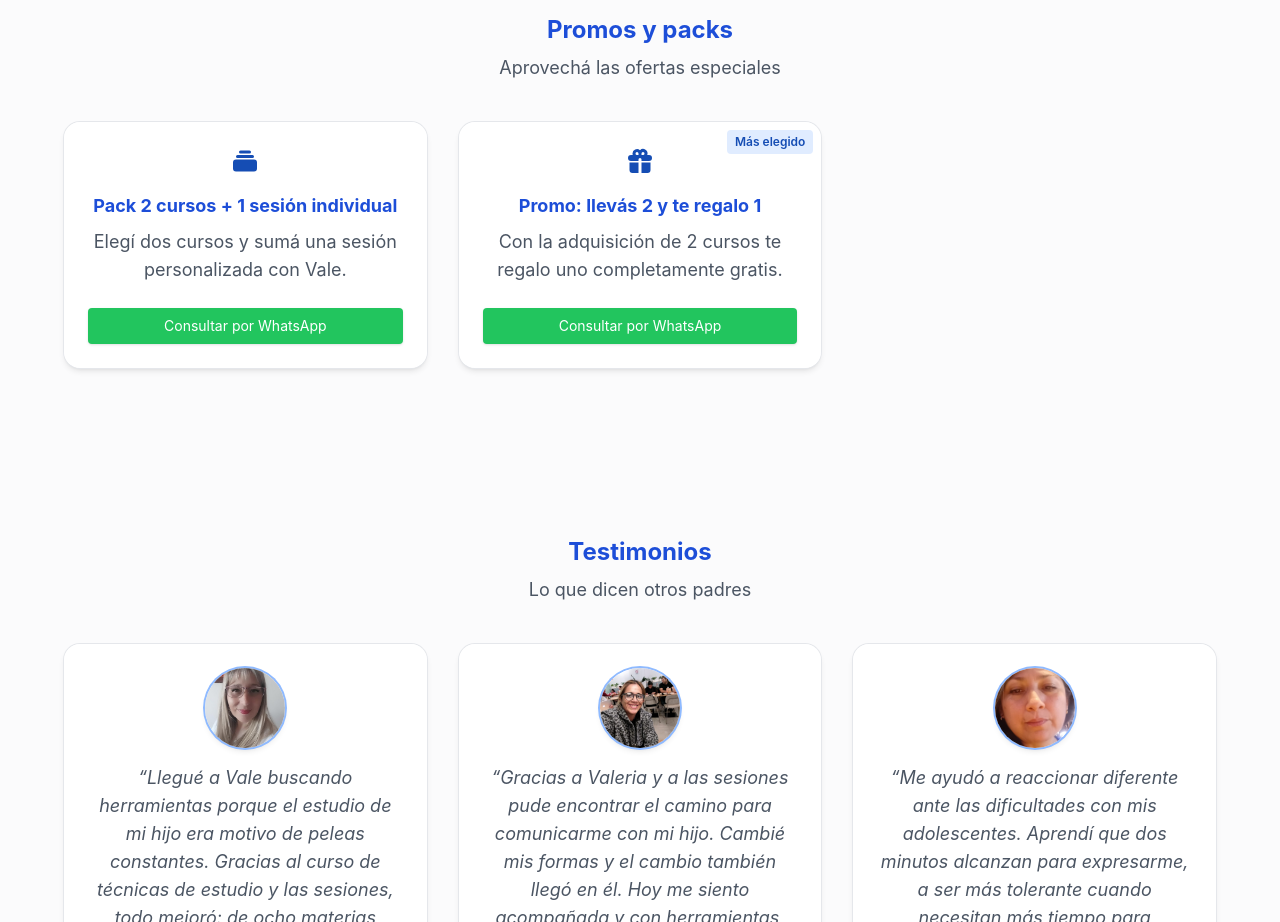
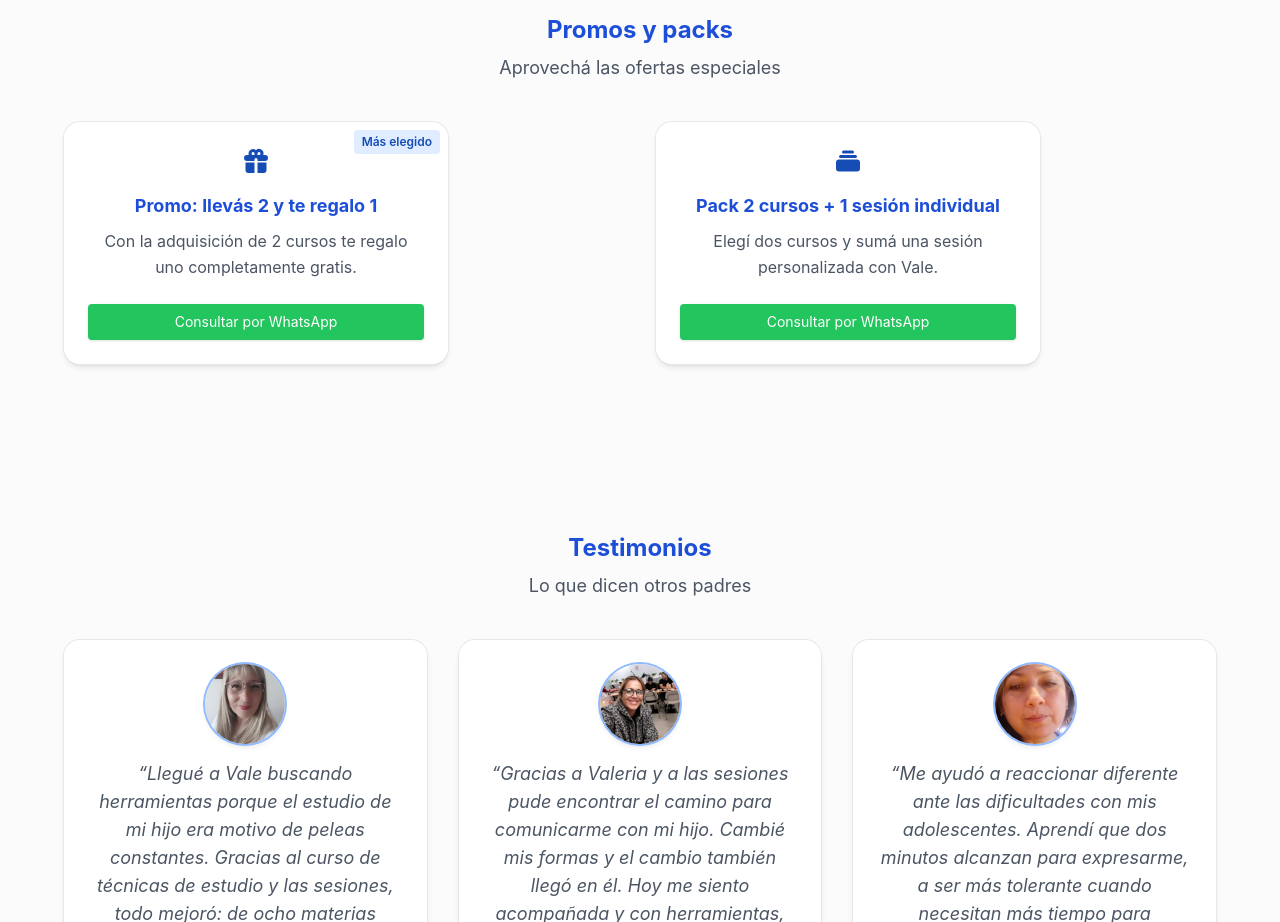
Before and after one commit to sekigan98/dram-adolescentes, a Next.js app: page / in a window 1280 px wide. Shown: the part 2960-3882 px from the top of the page. Built offline with nearby package versions, Linux system fonts and the light colour scheme.

Commit message:
Update Promos.tsx

```diff
--- a/components/Promos.tsx
+++ b/components/Promos.tsx
@@ -2,6 +2,14 @@ import MotionFade from "./MotionFade";
 import { HiGift, HiCollection } from "react-icons/hi";
 
 const promos = [
+  {
+    title: "Promo: llevás 2 y te regalo 1", // 🥇 primero el más elegido
+    desc: "Con la adquisición de 2 cursos te regalo uno completamente gratis.",
+    waLink:
+      "https://wa.me/5492236861939?text=Hola%20Vale%2C%20quiero%20consultar%20por%20la%20promo%20llevás%202%20y%20te%20regalo%201",
+    icon: HiGift,
+    badge: "Más elegido",
+  },
   {
     title: "Pack 2 cursos + 1 sesión individual",
     desc: "Elegí dos cursos y sumá una sesión personalizada con Vale.",
@@ -9,40 +17,32 @@ const promos = [
       "https://wa.me/5492236861939?text=Hola%20Vale%2C%20quiero%20consultar%20por%20la%20promo%202%20cursos%20+%201%20sesión",
     icon: HiCollection,
   },
-  {
-    title: "Promo: llevás 2 y te regalo 1",
-    desc: "Con la adquisición de 2 cursos te regalo uno completamente gratis.",
-    waLink:
-      "https://wa.me/5492236861939?text=Hola%20Vale%2C%20quiero%20consultar%20por%20la%20promo%20llevás%202%20y%20te%20regalo%201",
-    icon: HiGift,
-  },
 ];
 
 export default function Promos() {
   return (
-    <div className="grid sm:grid-cols-2 lg:grid-cols-3 gap-8 justify-items-center items-start">
+    <section
+      id="promos"
+      aria-labelledby="promos-title"
+      className="grid grid-cols-1 sm:grid-cols-2 gap-8 justify-center items-start"
+    >
       {promos.map((p, i) => {
         const Icon = p.icon;
-        const isPopular = p.title.includes("llevás 2");
         return (
           <MotionFade key={p.title} delay={i * 0.1}>
             <div className="card relative p-6 flex flex-col justify-between max-w-sm text-center hover:shadow-lg hover:scale-[1.02] transition-transform">
-              {isPopular && (
+              {p.badge && (
                 <span className="absolute top-2 right-2 bg-brand-100 text-brand-700 text-xs font-semibold px-2 py-1 rounded">
-                  Más elegido
+                  {p.badge}
                 </span>
               )}
               <div>
-                {/* Ícono */}
                 <div className="flex justify-center mb-4">
                   <Icon className="text-brand-700 text-3xl" aria-hidden="true" />
                 </div>
-                {/* Título */}
                 <h3 className="text-blue-700 font-bold text-lg">{p.title}</h3>
-                {/* Descripción */}
-                <p className="subtitle mt-2 text-gray-600">{p.desc}</p>
+                <p className="mt-2 text-gray-600">{p.desc}</p>
               </div>
-              {/* CTA */}
               <a
                 href={p.waLink}
                 target="_blank"
@@ -56,6 +56,6 @@ export default function Promos() {
           </MotionFade>
         );
       })}
-    </div>
+    </section>
   );
 }
```
